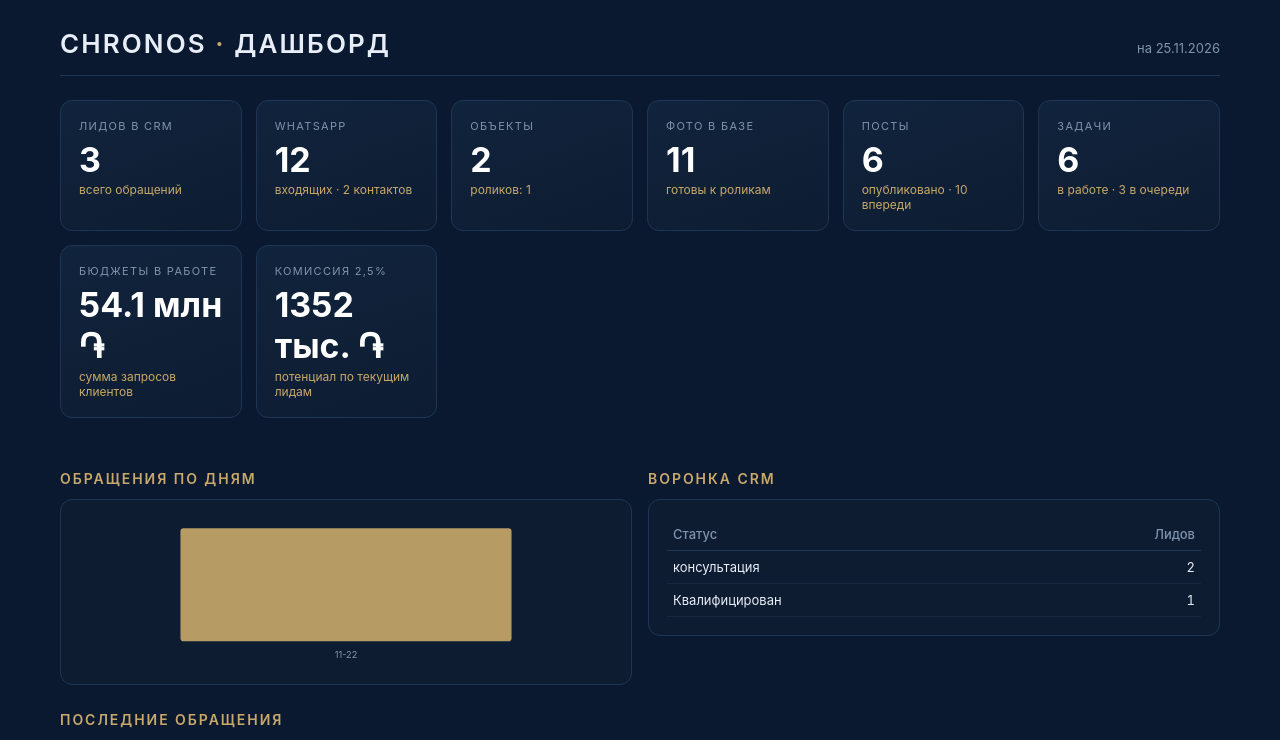
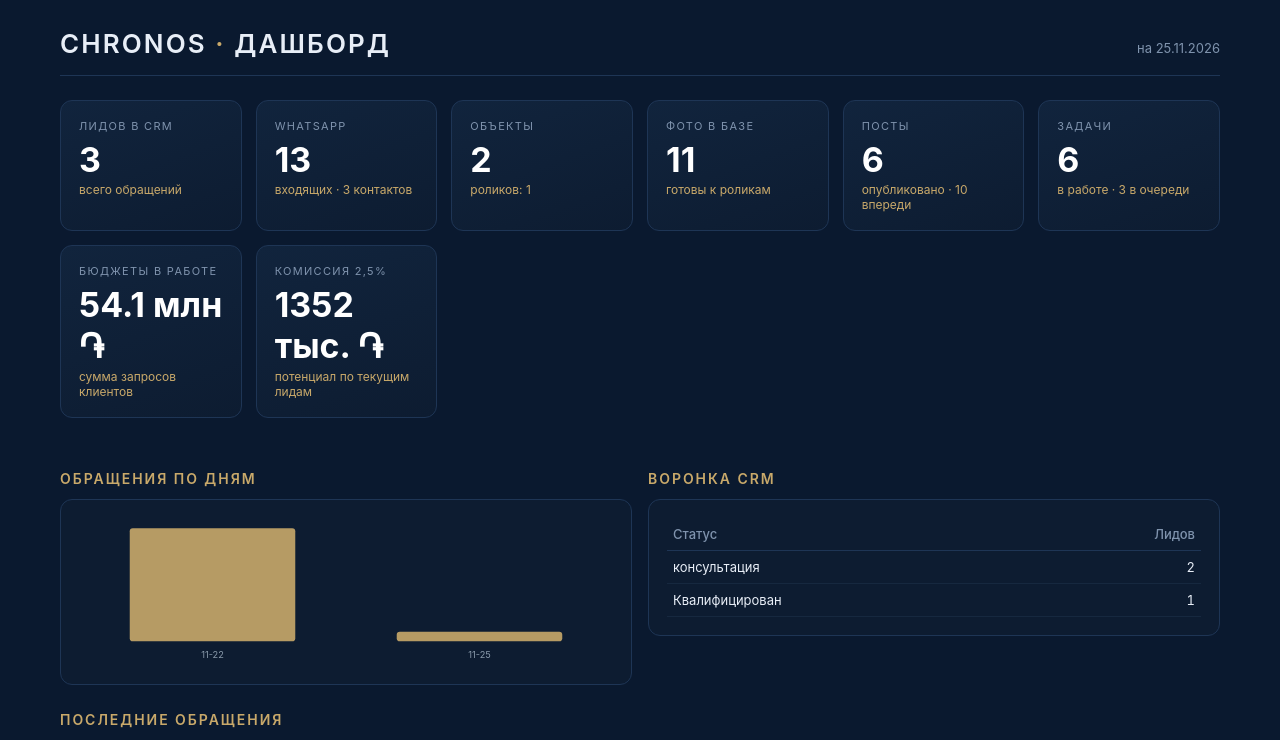
Before and after one commit to revsargs-ux/chronos-dashboard, a plain HTML site: page index.html in a window 1280 px wide. Shown: the top 740 px of the page. Drawn offline with Linux system fonts and the light colour scheme.

Commit message:
Дашборд: обновление данных

```diff
--- a/index.html
+++ b/index.html
@@ -31,7 +31,7 @@
 
 <div class="grid">
  <div class="card"><div class="lbl">Лидов в CRM</div><div class="val">3</div><div class="hint">всего обращений</div></div>
- <div class="card"><div class="lbl">WhatsApp</div><div class="val">12</div><div class="hint">входящих · 2 контактов</div></div>
+ <div class="card"><div class="lbl">WhatsApp</div><div class="val">13</div><div class="hint">входящих · 3 контактов</div></div>
  <div class="card"><div class="lbl">Объекты</div><div class="val">2</div><div class="hint">роликов: 1</div></div>
  <div class="card"><div class="lbl">Фото в базе</div><div class="val">11</div><div class="hint">готовы к роликам</div></div>
  <div class="card"><div class="lbl">Посты</div><div class="val">6</div><div class="hint">опубликовано · 10 впереди</div></div>
@@ -41,7 +41,7 @@
 </div>
 
 <div class="two">
- <div><h2>Обращения по дням</h2><div class="panel"><svg viewBox="0 0 520 140" style="width:100%;height:auto"><rect x="98.8" y="10.0" width="322.4" height="110.0" rx="3" fill="#C9A96A" opacity="0.9"><title>2026-11-22: 12</title></rect><text x="260.0" y="136" font-size="9" fill="#8899aa" text-anchor="middle">11-22</text></svg></div></div>
+ <div><h2>Обращения по дням</h2><div class="panel"><svg viewBox="0 0 520 140" style="width:100%;height:auto"><rect x="49.4" y="10.0" width="161.2" height="110.0" rx="3" fill="#C9A96A" opacity="0.9"><title>2026-11-22: 12</title></rect><text x="130.0" y="136" font-size="9" fill="#8899aa" text-anchor="middle">11-22</text><rect x="309.4" y="110.8" width="161.2" height="9.2" rx="3" fill="#C9A96A" opacity="0.9"><title>2026-11-25: 1</title></rect><text x="390.0" y="136" font-size="9" fill="#8899aa" text-anchor="middle">11-25</text></svg></div></div>
  <div><h2>Воронка CRM</h2><div class="panel"><table><tr><th>Статус</th><th class="num">Лидов</th></tr><tr><td>консультация</td><td class="num">2</td></tr><tr><td>Квалифицирован</td><td class="num">1</td></tr></table></div></div>
 </div>
 
```
